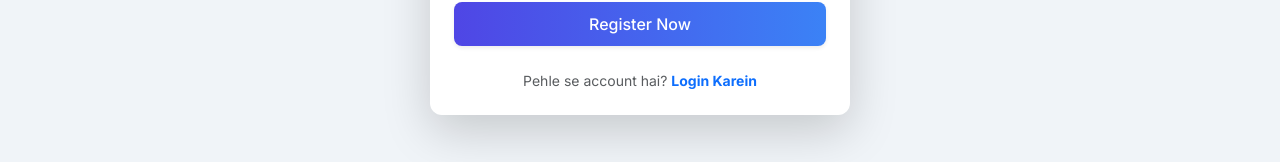
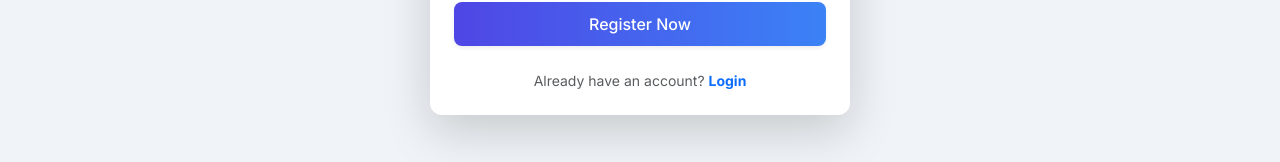
Before and after one commit to gaurav123pardhi/Customer_Ticketing_System, a React (Vite) app in the folder frontend/: page /register in a window 1280 px wide. Shown: the part 695-857 px from the top of the page. Built offline with nearby package versions, Linux system fonts and the light colour scheme.

Commit message:
Register.jsx

```diff
--- a/frontend/src/pages/Register.jsx
+++ b/frontend/src/pages/Register.jsx
@@ -10,7 +10,6 @@ function Register() {
   const handleRegister = (e) => {
     e.preventDefault()
 
-    // Password matching check
     if (password !== confirmPassword) {
       alert("Passwords do not match!")
       return
@@ -41,7 +40,6 @@ function Register() {
     <div className="container-fluid d-flex align-items-center justify-content-center" style={{ minHeight: "100vh", background: "#f0f4f8" }}>
       <div className="card p-4 shadow-lg border-0 animate-card" style={{ maxWidth: "420px", width: "100%", borderRadius: "24px" }}>
 
-        {/* Circular Logo Section */}
         <div className="text-center mb-4">
           <div className="d-inline-flex align-items-center justify-content-center mb-3 logo-pulse"
             style={{
@@ -74,7 +72,6 @@ function Register() {
             </div>
           </div>
 
-          {/* Password field */}
           <div className="mb-3">
             <label className="form-label small fw-bold text-secondary">Password</label>
             <div className="input-group border rounded-3 overflow-hidden">
@@ -90,7 +87,6 @@ function Register() {
             </div>
           </div>
 
-          {/* Confirm Password field */}
           <div className="mb-4">
             <label className="form-label small fw-bold text-secondary">Confirm Password</label>
             <div className="input-group border rounded-3 overflow-hidden">
@@ -113,7 +109,7 @@ function Register() {
 
         <div className="text-center mt-4">
           <p className="small text-muted mb-0">
-            Pehle se account hai? <Link to="/" className="text-primary fw-bold text-decoration-none">Login Karein</Link>
+            Already have an account? <Link to="/" className="text-primary fw-bold text-decoration-none">Login</Link>
           </p>
         </div>
       </div>
```
